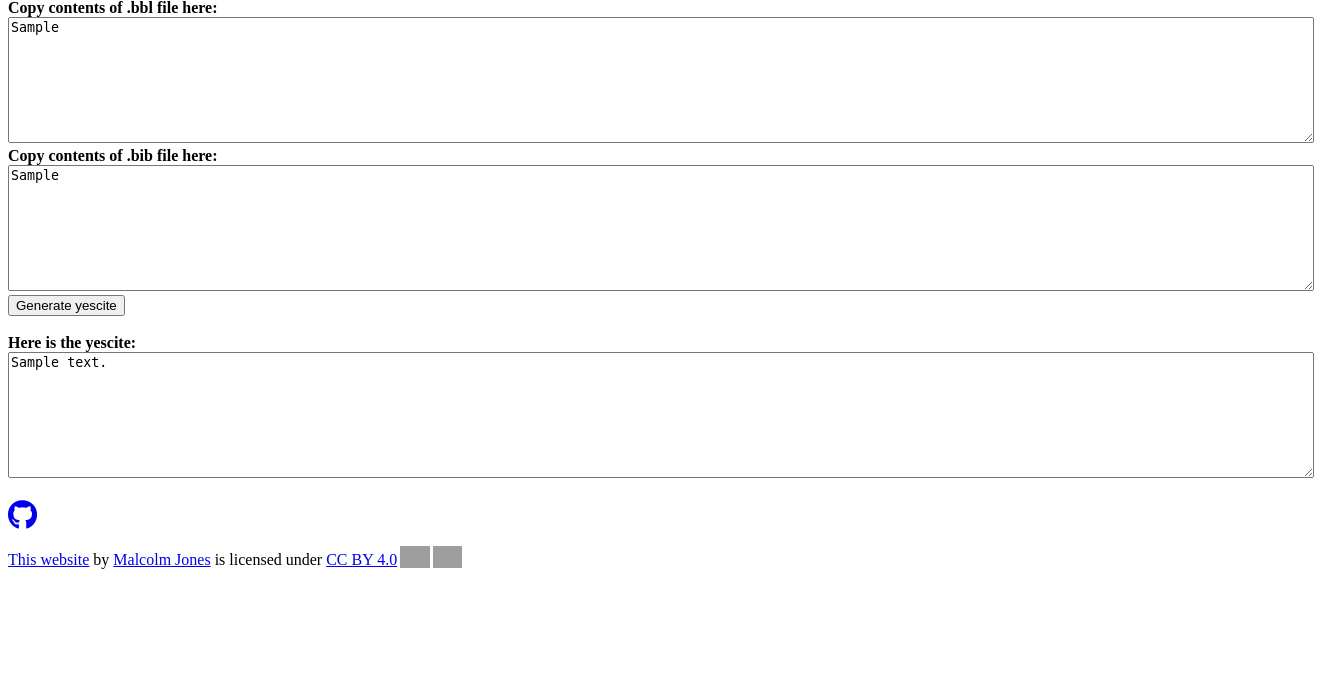
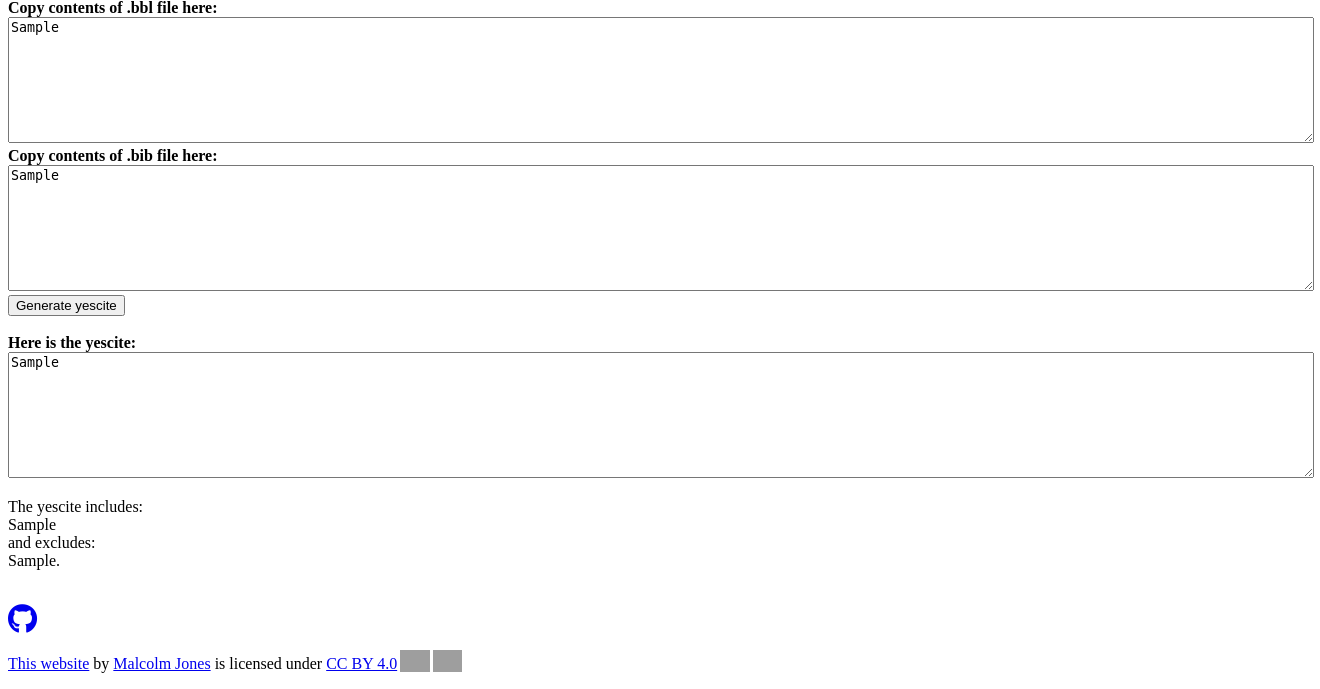
Before and after one commit to malcolm-jones/yescite, a Flask app: template templates/index.html in a window 1320 px wide. Shown: the part 357-1046 px from the top of the page. Before the commit the page ends 926 px from the top, so only its background shows below. Run offline with Flask 3, Linux system fonts and the light colour scheme; the template is opened without the code that fills it: most values are stand-ins (such as "Sample title", 1, 10 or a date in 2020); some libraries are stand-ins or nearby versions; grey boxes are pictures that could not be loaded.

Commit message:
note which entries were kept in the yescite

```diff
--- a/app.py
+++ b/app.py
@@ -8,7 +8,7 @@ def index():
 
     input_bbl = ''
     input_bib = ''
-    output_text = ''
+    output_yescite = ''
 
     if request.method == 'POST':
         input_bbl = request.form.get('input_bbl')
@@ -16,13 +16,17 @@ def index():
         lines_bbl = input_bbl.splitlines()
         lines_bib = input_bib.splitlines()
         yc = YesCite(lines_bbl, lines_bib)
-        output_text = '\n'.join(yc.yescite)
+        output_yescite = '\n'.join(yc.yescite)
+        output_aliases_used = yc.aliases_used
+        output_aliases_unused = yc.aliases_unused
 
     return render_template(
         'index.html',
         input_bbl=input_bbl,
         input_bib=input_bib,
-        output_text=output_text,
+        output_yescite=output_yescite,
+        output_aliases_used=output_aliases_used,
+        output_aliases_unused=output_aliases_unused,
     )
 
 if __name__ == '__main__':
--- a/templates/index.html
+++ b/templates/index.html
@@ -95,8 +95,9 @@
     MRREVIEWER = {Robert\ Olkiewicz},
            DOI = {10.1016/j.jmaa.2018.06.052},
            URL = {https://doi.org/10.1016/j.jmaa.2018.06.052},
-    }" id="output_text" rows="8" cols="160">{{ output_text }}</textarea>
+    }" id="output_yescite" rows="8" cols="160">{{ output_yescite }}</textarea>
     <br>
+    <p>The yescite includes:<br>{{ output_aliases_used }}<br>and excludes:<br>{{ output_aliases_unused }}.</p>
     <br>
 
   <div class='footer'>
```
